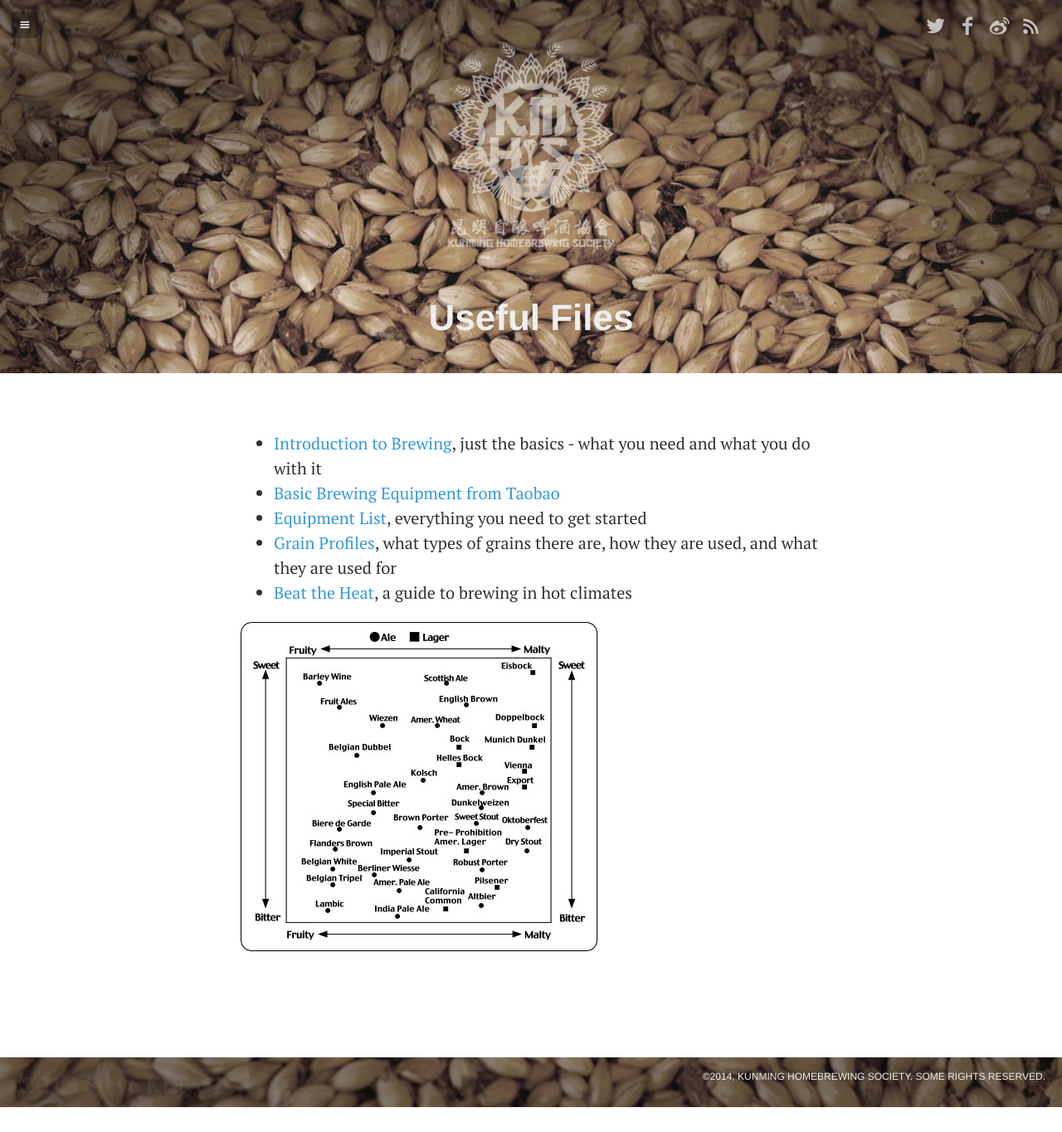
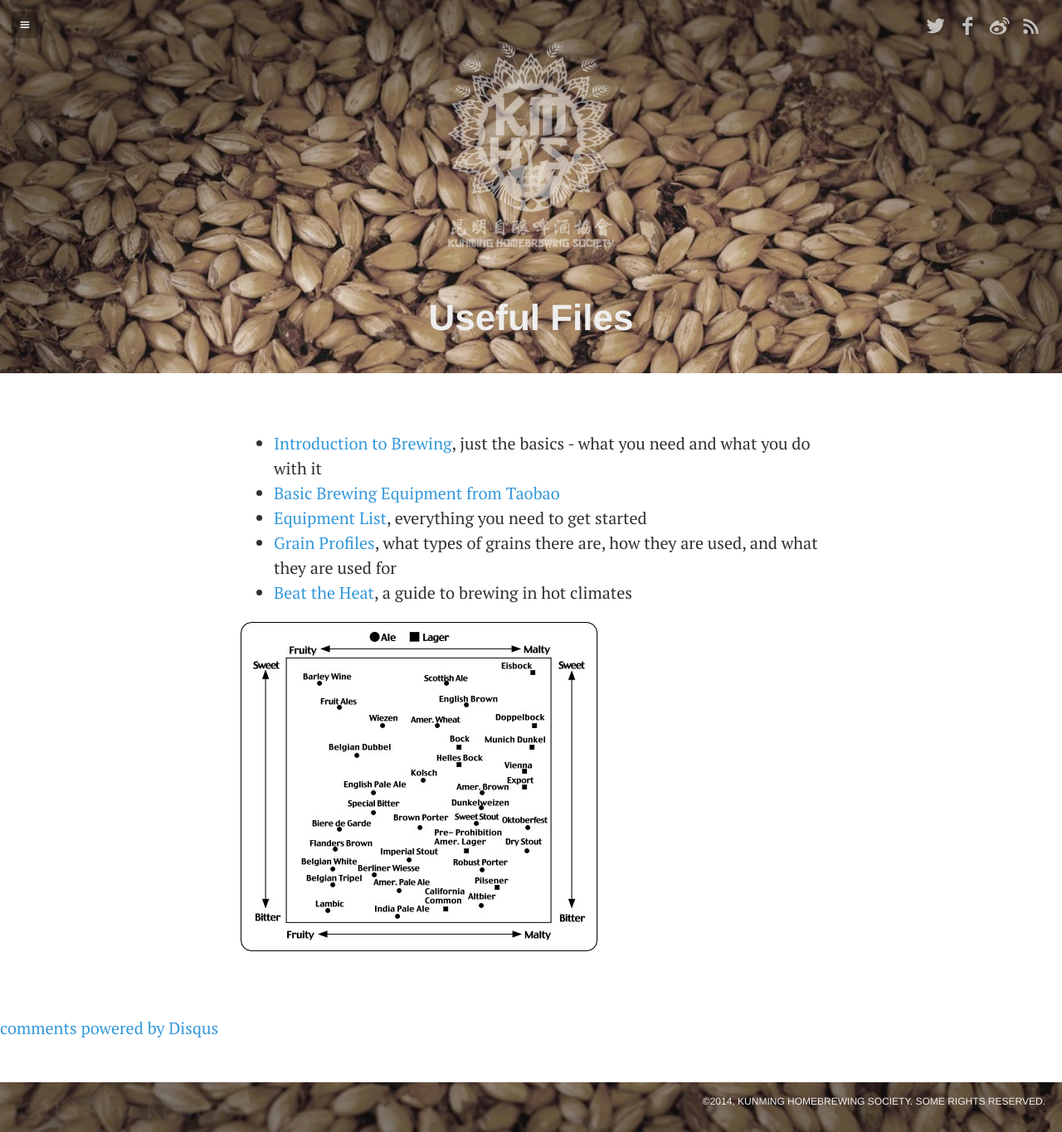
Before and after one commit to darryl-snow/khs, a Jekyll site: the page built from files.md, in a window 1280 px wide. Shown: the whole page at 83% size. Built offline with Jekyll 4.4.1, drawn with Linux system fonts in a browser that asks for light colours; Markdown is read by kramdown in place of the engine named in the settings; comment, search, counter and statistics services are not loaded; before the commit the page ends 1335 px from its top, so only the background shows below that.

Commit message:
adding comments to pages + comment styles

```diff
--- a/_layouts/page.html
+++ b/_layouts/page.html
@@ -16,6 +16,28 @@
 <div id="article">
 	{{ content }}
 </div>
+{% if page.comments %}
+<div id="comments">
+
+
+	<div id="disqus_thread"></div>
+	<script type="text/javascript">
+		/* * * CONFIGURATION VARIABLES: EDIT BEFORE PASTING INTO YOUR WEBPAGE * * */
+		var disqus_shortname = 'kunmingbeer'; // required: replace example with your forum shortname
+
+		/* * * DON'T EDIT BELOW THIS LINE * * */
+		(function() {
+			var dsq = document.createElement('script'); dsq.type = 'text/javascript'; dsq.async = true;
+			dsq.src = '//' + disqus_shortname + '.disqus.com/embed.js';
+			(document.getElementsByTagName('head')[0] || document.getElementsByTagName('body')[0]).appendChild(dsq);
+		})();
+	</script>
+	<noscript>Please enable JavaScript to view the <a href="http://disqus.com/?ref_noscript">comments powered by Disqus.</a></noscript>
+	<a href="http://disqus.com" class="dsq-brlink">comments powered by <span class="logo-disqus">Disqus</span></a>
+
+
+</div>
+{% endif %}
 <footer class="clean" style="background-image: url({{ site.cover }}); background-position: bottom; height: 60px;">
 	<p class="copyright">&copy;{{ site.time | date: "%Y" }}, <a href="{{ site.copyright.url }}" target="_blank">{{ site.copyright.author }}</a>. <a href="{{ site.copyright.type_url }}" target="_blank">{{ site.copyright.type_title }}</a>.</p>
 </footer>
--- a/assets/css/default.css
+++ b/assets/css/default.css
@@ -168,7 +168,8 @@
 	display: block;
 }
 
-#article {
+#article,
+#comments {
 	font-family: "PT Serif", Georgia, "Times New Roman", serif;
 	font-weight: 400;
 	letter-spacing: 0px;
```
Also changed, not shown: about.md (+1 -0 lines), files.md (+1 -0 lines), members.md (+1 -0 lines).
